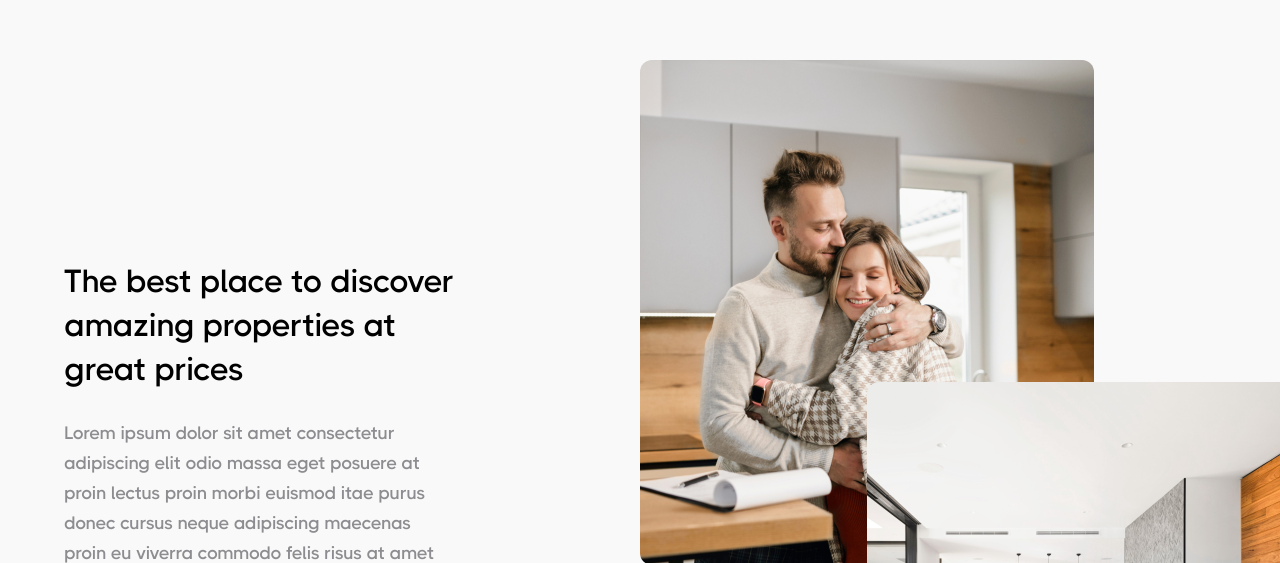
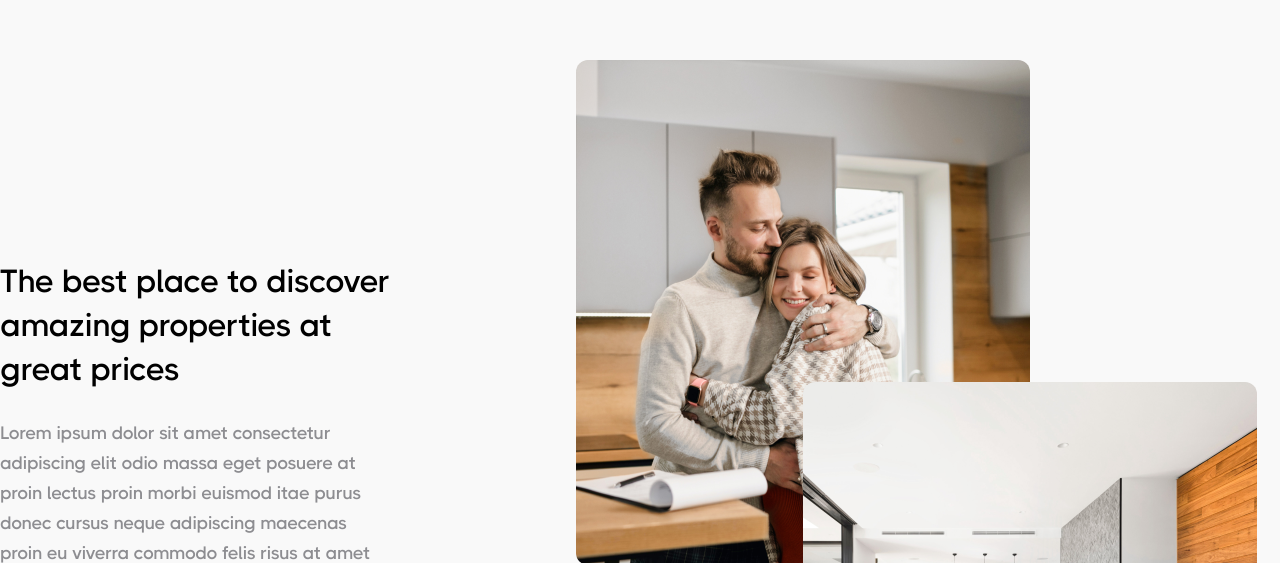
Before and after one commit to ikmean/WH-UI, a React (Create React App) app: page / in a window 1280 px wide. Shown: the part 2597-3160 px from the top of the page. Built offline with nearby package versions, Linux system fonts and the light colour scheme; no server answers.

Commit message:
wip: added slow loader to components. need to adjust margins for some components

```diff
--- a/src/components/articles/Articles.tsx
+++ b/src/components/articles/Articles.tsx
@@ -6,8 +6,15 @@
 import { ReactComponent as ChevronRightWhite } from '../../lib/icons/ChevronRightWhite.svg'
 import { ReactComponent as ChevronLeft } from '../../lib/icons/ChevronLeft.svg'
 import { ReactComponent as ChevronLeftWhite } from '../../lib/icons/ChevronLeftWhite.svg'
+import { useInView } from 'react-intersection-observer'
+import { SlowLoader } from '../featured/FeaturedStyles'
 
 export default function Articles(data: any) {
+  const [ref, inView] = useInView({
+    triggerOnce: true,
+    rootMargin: '-200px'
+  })
+  console.log('articles', inView)
   const [isHovering, setIsHovering] = useState({ left: false, right: false })
   const listContainerRef = useRef(null)
 
@@ -48,7 +55,9 @@
   }
 
   return (
-    <Wrapper>
+    <Wrapper ref={ref}>
+      {inView && (
+        <SlowLoader>
           <Header>
             <h1>Read our latest articles</h1>
             <ArticleButtonWrapper>
@@ -59,7 +68,7 @@
                 {isHovering.right ? <ChevronRightWhite /> : <ChevronRight />}
               </ArticleButton>
             </ArticleButtonWrapper>
-      </Header>
+          </Header>{' '}
           {data.data.length && (
             <>
               <BoxWrapper ref={listContainerRef}>
@@ -75,6 +84,8 @@
               </BoxWrapper>
             </>
           )}
+        </SlowLoader>
+      )}
     </Wrapper>
   )
 }
--- a/src/components/discover/Discovery.tsx
+++ b/src/components/discover/Discovery.tsx
@@ -3,16 +3,25 @@
 import { Wrapper, TextWrapper, ImgWrapper } from './DiscoveryStyles'
 import discoveryImg1 from '../../lib/images/discoveryImg1.png'
 import discoveryImg2 from '../../lib/images/discoveryImg2.png'
+import { useInView } from 'react-intersection-observer'
+import { SlowLoader } from '../featured/FeaturedStyles'
 
 export default function Discovery() {
+  const [ref, inView] = useInView({
+    triggerOnce: true,
+    rootMargin: '-400px'
+  })
+  console.log('discovery', inView)
   return (
-    <Wrapper>
+    <Wrapper ref={ref}>
+      {inView && (
+        <SlowLoader>
           <div className='container flex'>
             <TextWrapper>
               <h1>The best place to discover amazing properties at great prices</h1>
               <p>
-            Lorem ipsum dolor sit amet consectetur adipiscing elit odio massa eget posuere at proin lectus proin morbi euismod itae purus
-            donec cursus neque adipiscing maecenas proin eu viverra commodo felis risus at amet ornare pellentesque nulla ipsu.
+                Lorem ipsum dolor sit amet consectetur adipiscing elit odio massa eget posuere at proin lectus proin morbi euismod itae
+                purus donec cursus neque adipiscing maecenas proin eu viverra commodo felis risus at amet ornare pellentesque nulla ipsu.
               </p>
               <Button text='About our company' color='black' to='/about' />
             </TextWrapper>
@@ -21,6 +30,8 @@
               <img src={discoveryImg2} alt='discoveryImg2' />
             </ImgWrapper>
           </div>
+        </SlowLoader>
+      )}
     </Wrapper>
   )
 }
--- a/src/components/featured/Featured.tsx
+++ b/src/components/featured/Featured.tsx
@@ -1,22 +1,19 @@
 import React from 'react'
 import FeatureHeader from './Header'
 import FeaturedBox from './FeturedBox'
-// import { useInView } from 'react-intersection-observer'
+import { useInView } from 'react-intersection-observer'
+import { SlowLoader } from './FeaturedStyles'
 
-export default function Featured({ properties, innerRef }: any) {
-  // const [ref, inView] = useScrollFadeIn()
-
-  // function useScrollFadeIn(delay = 500) {
-  //   const [ref, inView] = useInView({
-  //     triggerOnce: true,
-  //     delay
-  //   })
-
-  //   return [ref, inView]
-  // }
-
+export default function Featured({ properties }: any) {
+  const [ref, inView] = useInView({
+    triggerOnce: true,
+    rootMargin: '-100px'
+  })
+  console.log(inView)
   return (
-    <div ref={innerRef}>
+    <div ref={ref}>
+      {inView && (
+        <SlowLoader>
           <div>
             <FeatureHeader title='Featured properties' />
             {properties[0] && (
@@ -40,6 +37,8 @@
               />
             )}
           </div>
+        </SlowLoader>
+      )}
     </div>
   )
 }
--- a/src/components/findHouse/FindHouse.tsx
+++ b/src/components/findHouse/FindHouse.tsx
@@ -8,9 +8,9 @@
 export default function FindHouse() {
   const [ref, inView] = useInView({
     triggerOnce: true,
-    delay: 500
+    rootMargin: '-300px'
   })
-
+  console.log('findHouse', inView)
   return (
     <div ref={ref}>
       {inView && (
--- a/src/components/footer/Footer.jsx
+++ b/src/components/footer/Footer.jsx
@@ -3,10 +3,19 @@
 import { FooterText, FooterWrapper, Top, TopLeft } from './FooterStyles'
 import SocialMedia from '../socialMedia/SocialMedia'
 import Subscribe from '../subscribe/Subscribe'
+import { useInView } from 'react-intersection-observer'
+import { SlowLoader } from '../featured/FeaturedStyles'
 
 export default function Footer() {
+  const [ref, inView] = useInView({
+    triggerOnce: true,
+    rootMargin: '-75px'
+  })
+  console.log('footer', inView)
   return (
-    <FooterWrapper className='footer'>
+    <FooterWrapper className='footer' ref={ref}>
+      {inView && (
+        <SlowLoader>
           <div className='container'>
             <Top>
               <TopLeft>
@@ -19,6 +28,8 @@
               <Subscribe />
             </Top>
           </div>
+        </SlowLoader>
+      )}
     </FooterWrapper>
   )
 }
--- a/src/components/properties/Properties.tsx
+++ b/src/components/properties/Properties.tsx
@@ -7,9 +7,9 @@
 export default function Properties({ title, properties }: any) {
   const [ref, inView] = useInView({
     triggerOnce: true,
-    delay: 500
+    rootMargin: '-200px'
   })
-
+  console.log('properties', inView)
   return (
     <div ref={ref}>
       {inView && (
```
Lines whose indentation alone changed are shown as unchanged.
